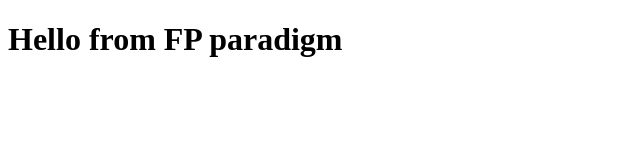
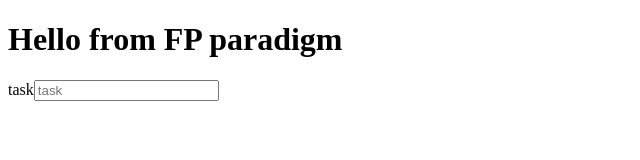
Before and after one commit to fayzzzm/programming-paradigms, a website: page src/fp-paradigm/index.html in a window 1280 px wide. Shown: the whole page, without its empty margins (0-640 px from the left). Drawn offline with Linux system fonts and the light colour scheme.

Commit message:
Initialized functions for creating form, form-group, input and label. So we could append them in body. (#6)

```diff
--- a/src/fp-paradigm/index.html
+++ b/src/fp-paradigm/index.html
@@ -8,6 +8,7 @@
     </head>
     <body>
         <h1>Hello from FP paradigm</h1>
-        <script src="./js/main.js"></script>
+        <script src="./js/generate-items.js" defer></script>
+        <script src="./js/main.js" defer></script>
     </body>
 </html>
--- /dev/null
+++ b/src/fp-paradigm/js/generate-items.js
@@ -0,0 +1,13 @@
+const generateInput = (value) => {
+    const input = document.createElement('input');
+    input.placeholder = value;
+
+    return input;
+};
+
+const generateLabel = (value) => {
+    const label = document.createElement('label');
+    label.innerHTML = value;
+
+    return label;
+};
--- a/src/fp-paradigm/js/main.js
+++ b/src/fp-paradigm/js/main.js
@@ -0,0 +1,41 @@
+const state = {
+    formGroups: {
+        inputs: ['task'],
+    },
+};
+
+const renderForm = (formGroups) => {
+    const form = document.createElement('form');
+
+    form.className = 'form';
+    formGroups.forEach((group) => form.appendChild(group));
+
+    return form;
+};
+
+const renderFormGroups = (inputs) => {
+    return inputs.map((name) => {
+        const formGroup = document.createElement('div');
+        formGroup.className = 'form-group';
+
+        const input = generateInput(name);
+        const label = generateLabel(name);
+
+        formGroup.appendChild(label);
+        formGroup.appendChild(input);
+
+        return formGroup;
+    });
+};
+
+const render = (form) => {
+    document.body.appendChild(form);
+    return document;
+};
+
+const compose = (...functions) => (value = null) =>
+    functions.reduceRight((x, f) => f(x), value);
+
+const main = (inputs) => compose(render, renderForm, renderFormGroups)(inputs);
+
+console.log(main(state.formGroups.inputs));
```
